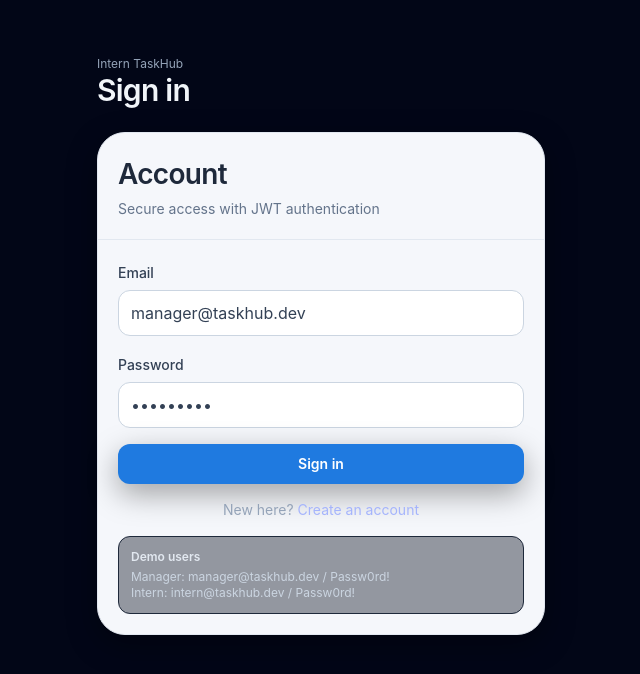
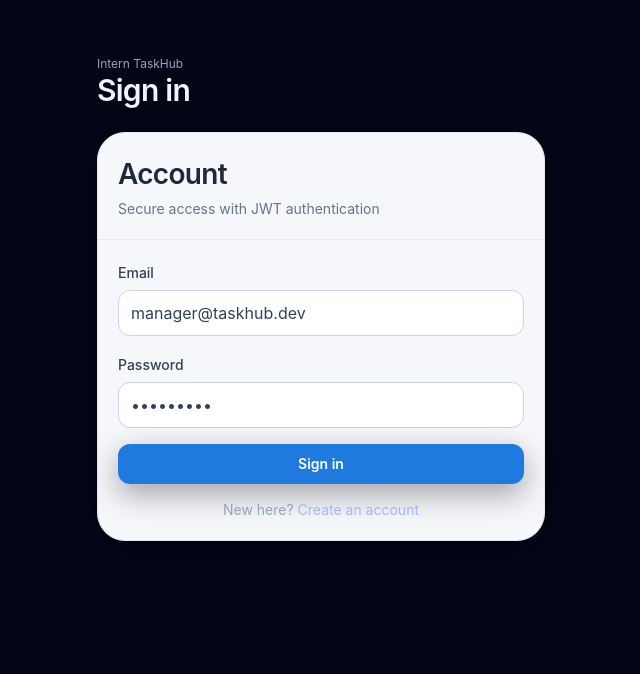
Before and after one commit to Anirudh-01-tech/Intern-TaskHub, a React (Vite) app in the folder frontend/: page /login in a window 1280 px wide. Shown: the top 674 px of the page, without its empty margins (319-959 px from the left). Built offline with nearby package versions, Linux system fonts and the light colour scheme; no server answers.

Commit message:
ui and js fixes

```diff
--- a/frontend/src/pages/Login.tsx
+++ b/frontend/src/pages/Login.tsx
@@ -55,12 +55,6 @@ export function Login() {
                     Create an account
                   </Link>
                 </div>
-
-                <div className="rounded-xl border border-slate-800 bg-slate-950/40 p-3 text-xs text-slate-300">
-                  <div className="font-semibold text-slate-200">Demo users</div>
-                  <div className="mt-1">Manager: manager@taskhub.dev / Passw0rd!</div>
-                  <div>Intern: intern@taskhub.dev / Passw0rd!</div>
-                </div>
               </form>
             </CardBody>
           </Card>
```
Also changed, not shown: 1 other file (tests, documents, lock files or other folders).
